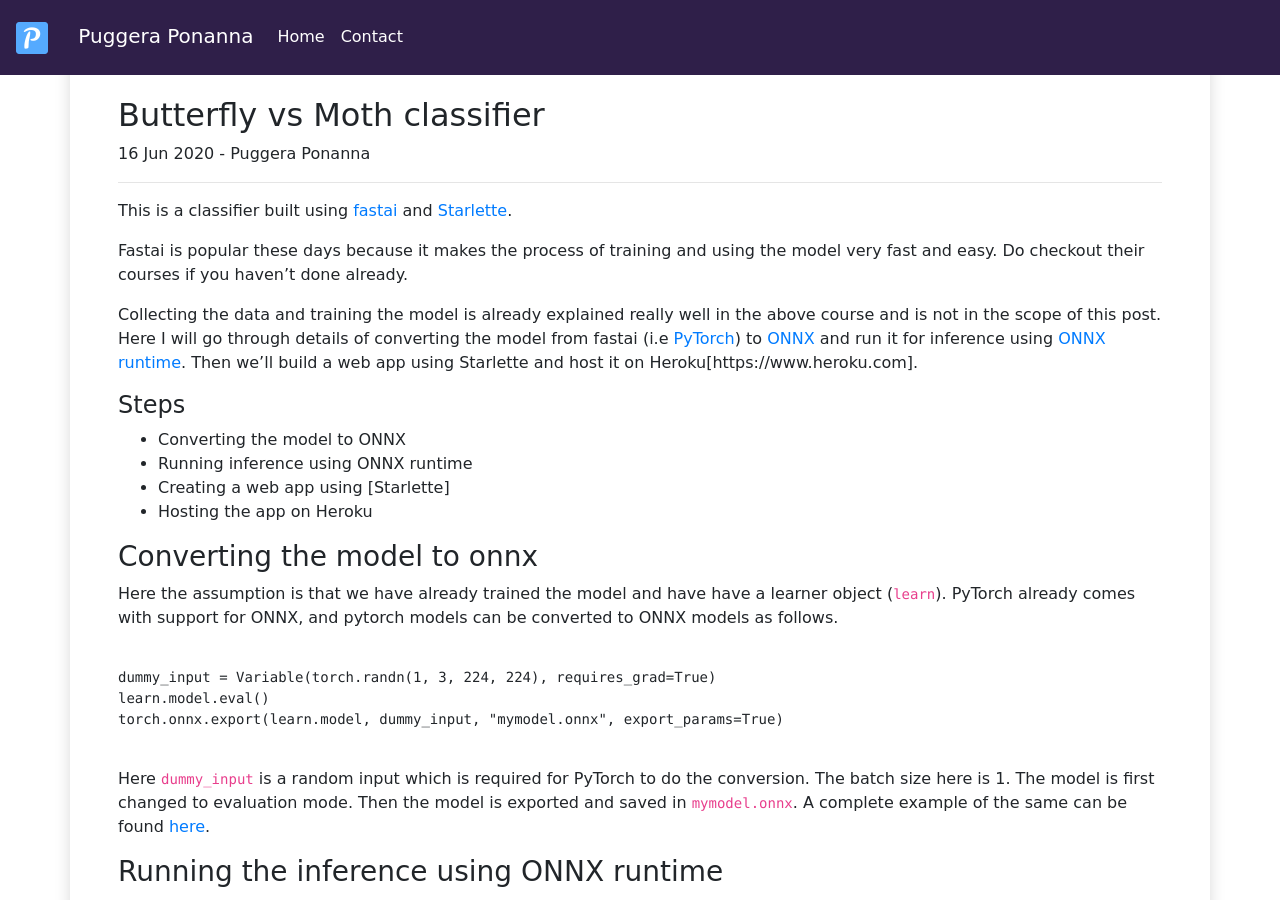
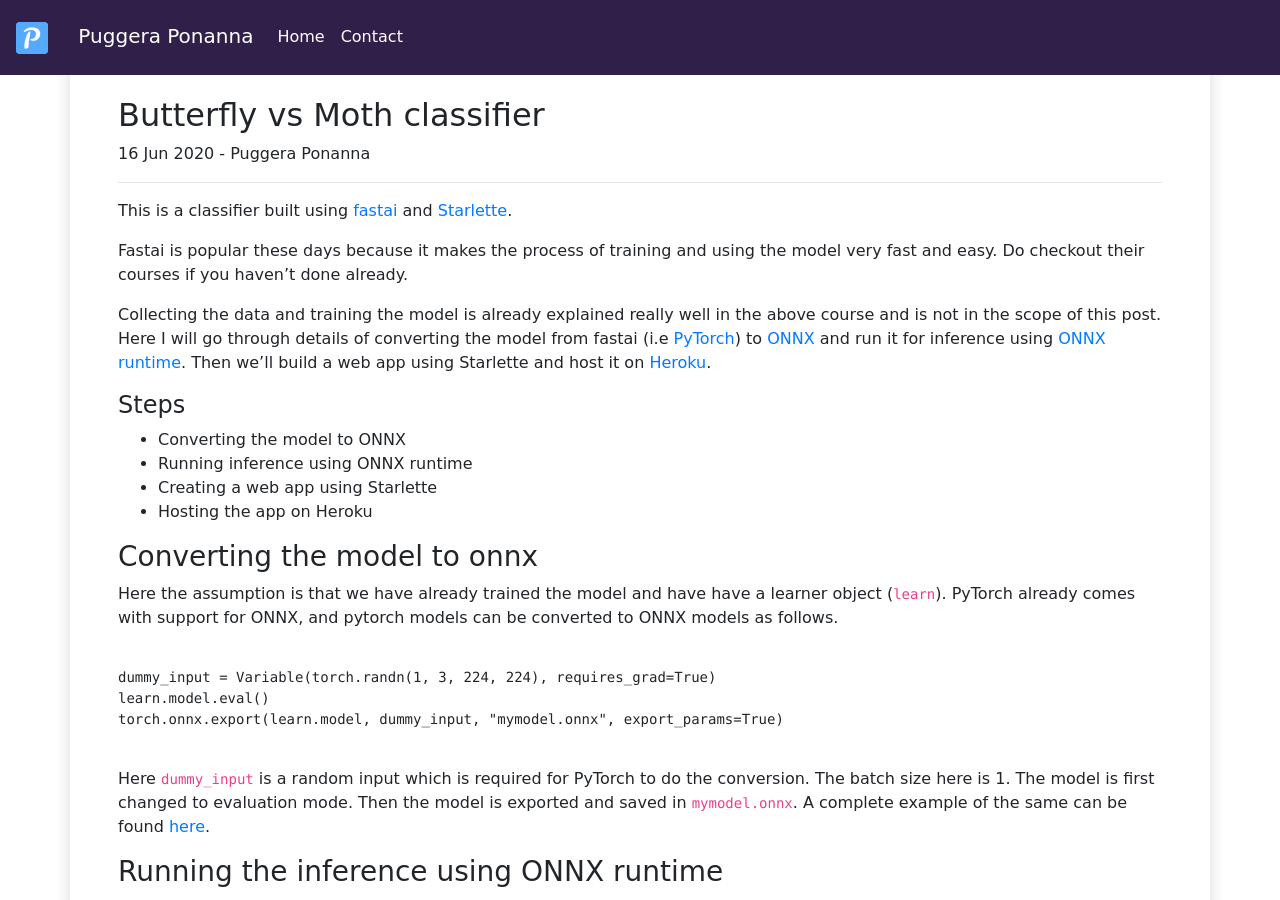
Before and after one commit to puggeraponanna/blog_old, a Jekyll site: the page built from _posts/2020-06-16-Butterfly-vs-Moth-classifer.md, in a window 1280 px wide and 900 px high. Built offline with Jekyll 4.4.1, drawn with Linux system fonts in a browser that asks for light colours; nearby versions of some CDN libraries.

Commit message:
Minor changes to the post

```diff
--- a/_posts/2020-06-16-Butterfly-vs-Moth-classifer.md
+++ b/_posts/2020-06-16-Butterfly-vs-Moth-classifer.md
@@ -8,12 +8,12 @@ This is a classifier built using [fastai](https://www.fast.ai) and [Starlette](h
 
 Fastai is popular these days because it makes the process of training and using the model very fast and easy. Do checkout their courses if you haven't done already.
 
-Collecting the data and training the model is already explained really well in the above course and is not in the scope of this post. Here I will go through details of converting the model from fastai (i.e [PyTorch](https://pytorch.org)) to [ONNX](https://onnx.ai) and run it for inference using [ONNX runtime](https://github.com/Microsoft/onnxruntime). Then we'll build a web app using Starlette and host it on Heroku[https://www.heroku.com].
+Collecting the data and training the model is already explained really well in the above course and is not in the scope of this post. Here I will go through details of converting the model from fastai (i.e [PyTorch](https://pytorch.org)) to [ONNX](https://onnx.ai) and run it for inference using [ONNX runtime](https://github.com/Microsoft/onnxruntime). Then we'll build a web app using Starlette and host it on [Heroku](https://www.heroku.com).
 
 #### Steps
 * Converting the model to ONNX
 * Running inference using ONNX runtime
-* Creating a web app using [Starlette]
+* Creating a web app using Starlette
 * Hosting the app on Heroku
 
 ### Converting the model to onnx
```
